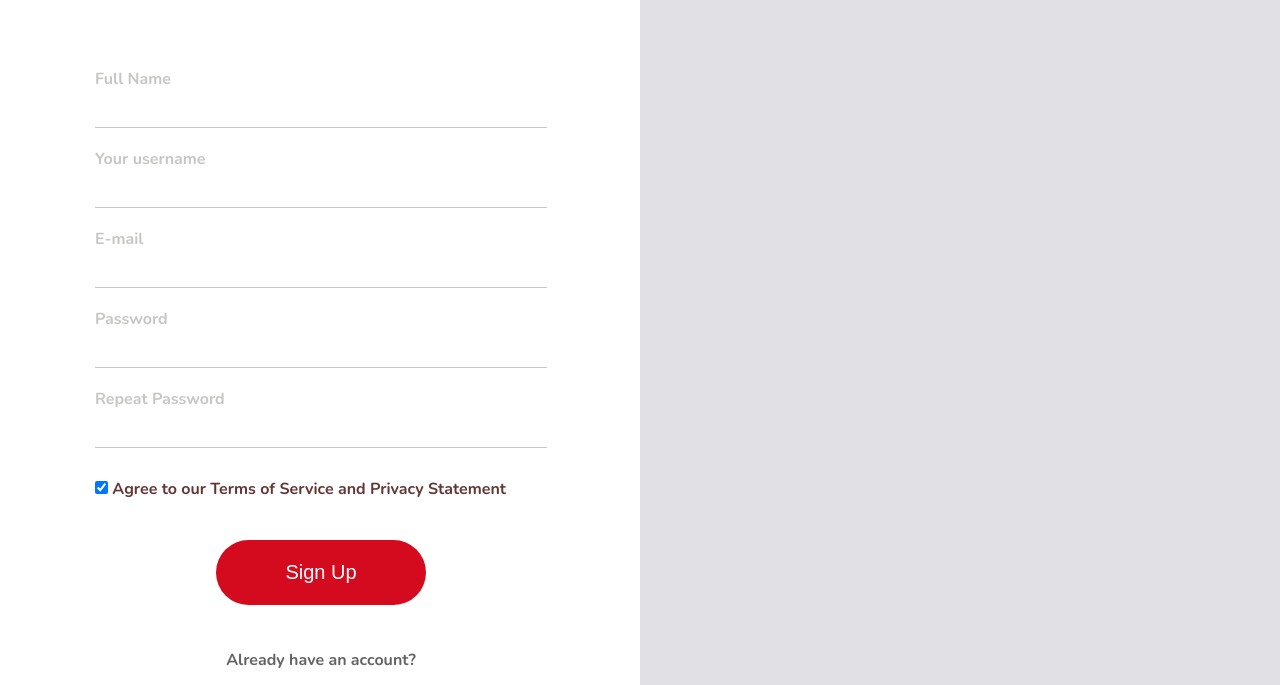
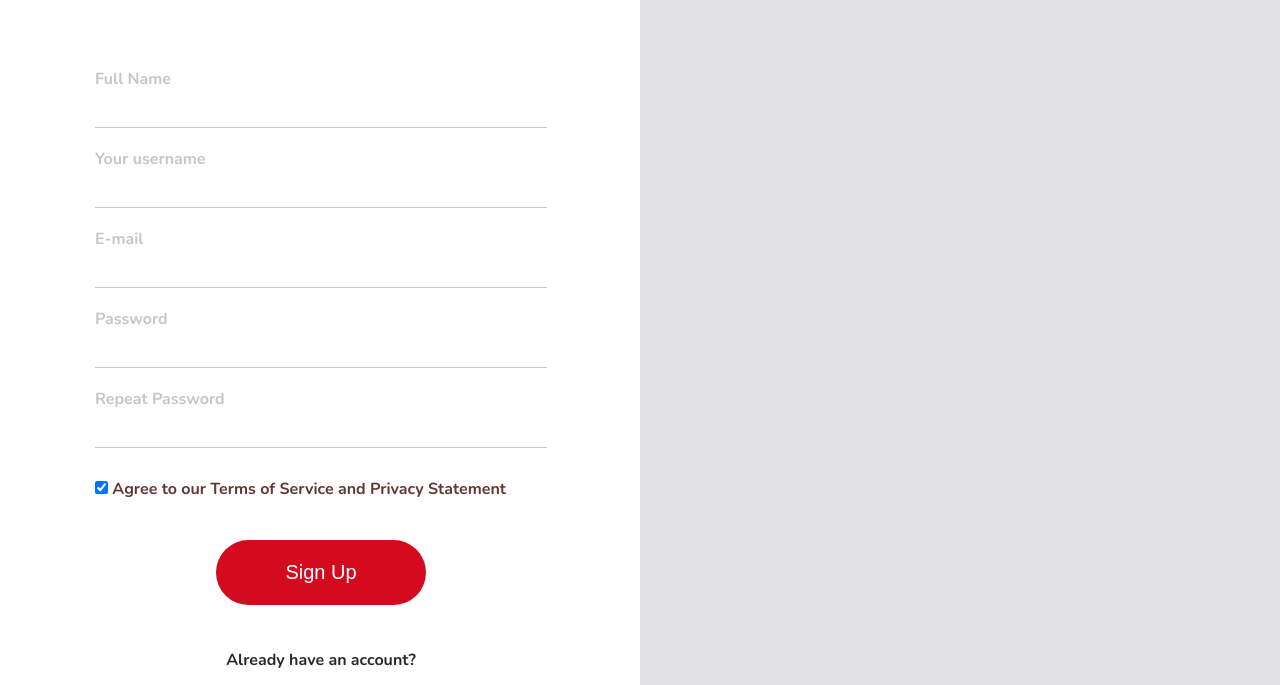
Before and after one commit to Astralot8/FormReg, a plain HTML site: page index.html in a window 1280 px wide. Shown: the part 267-952 px from the top of the page. Drawn offline with Linux system fonts and the light colour scheme.

Commit message:
mainCom5

```diff
--- a/css/style.css
+++ b/css/style.css
@@ -111,7 +111,7 @@ body{
 
 .main__link-a{
     font-size: 16px;
-    color: #636363;
+    color: #2b2a2a;
     text-decoration: none;
 }
 
```
